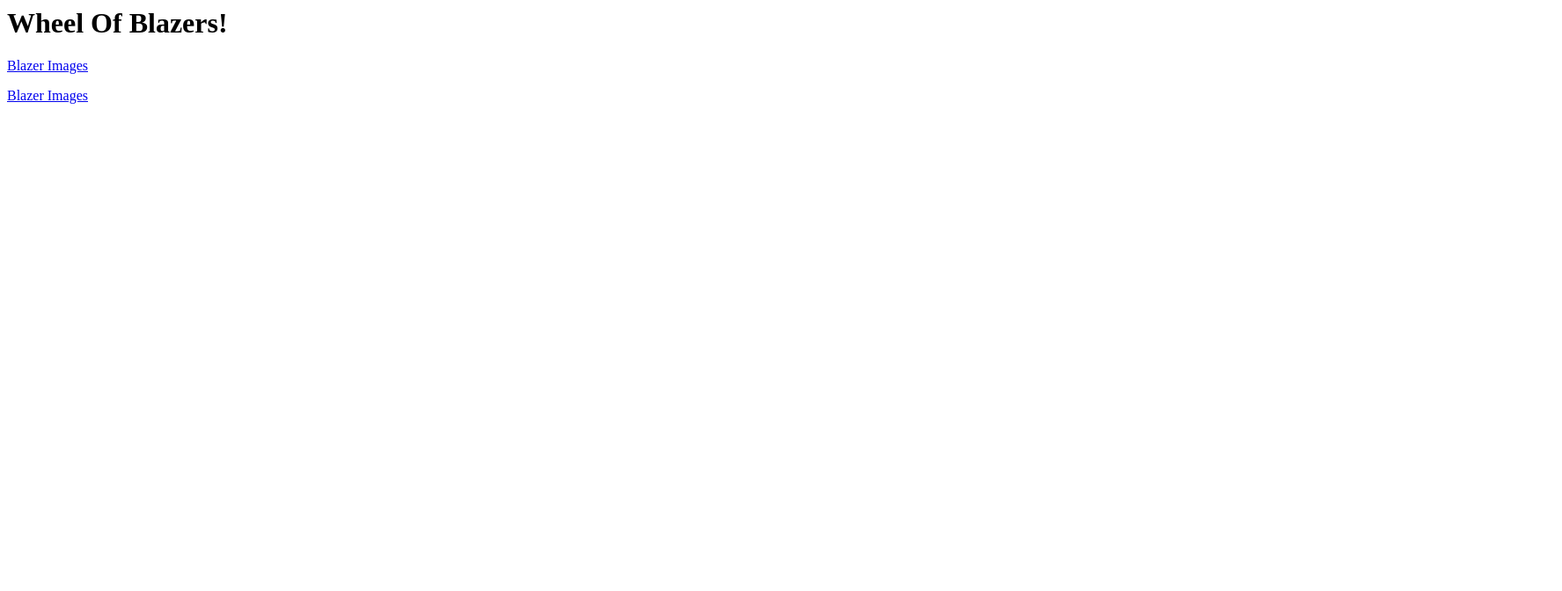
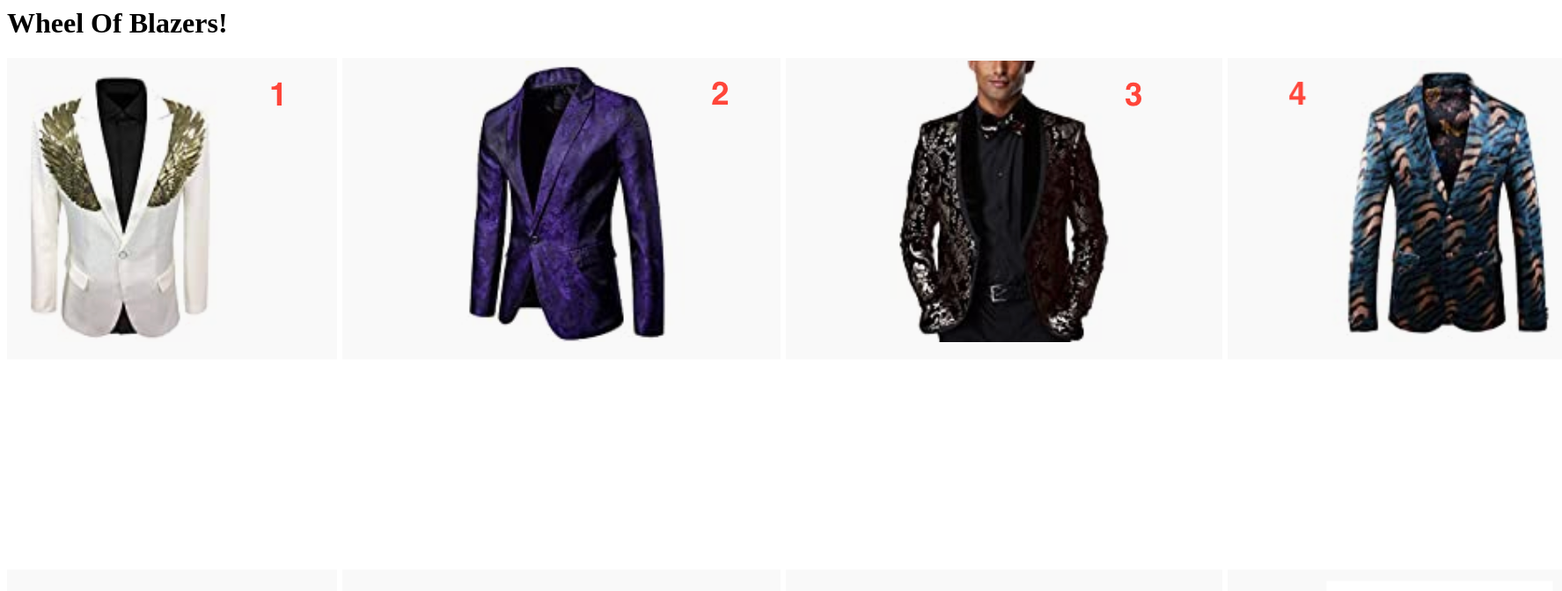
Before and after one commit to evanjpw/evanjpw.github.io, a plain HTML site: page wheel/index.html in a window 1280 px wide. Shown: the top 672 px of the page at 88% size, 1775 px wide, since content can reach past the window. Drawn offline with Linux system fonts and the light colour scheme.

Commit message:
With Images2

```diff
--- a/wheel/index.html
+++ b/wheel/index.html
@@ -1,5 +1,5 @@
 <h1>Wheel Of Blazers!</h1>
 
-<p><a href="https://evanjpw.github.io/wheel/suits.png">Blazer Images</a></p>
+<p><img src="https://evanjpw.github.io/wheel/suits.png" alt="Blazer Images" title="" /></p>
 
-<p><a href="./suits.png">Blazer Images</a></p>
+<p><img src="./suits.png" alt="Blazer Images" title="" /></p>
```
Also changed, not shown: 1 other file.
